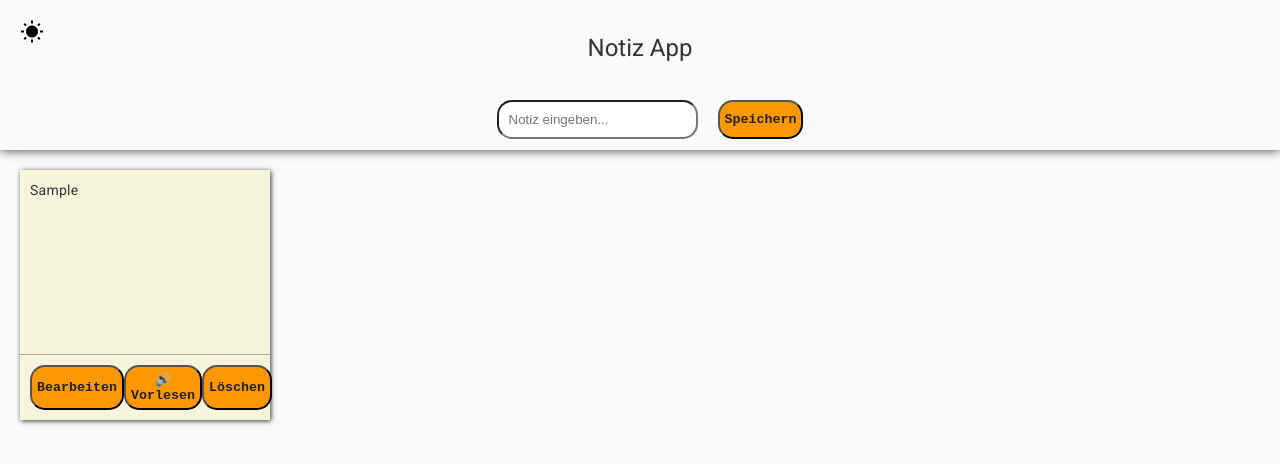
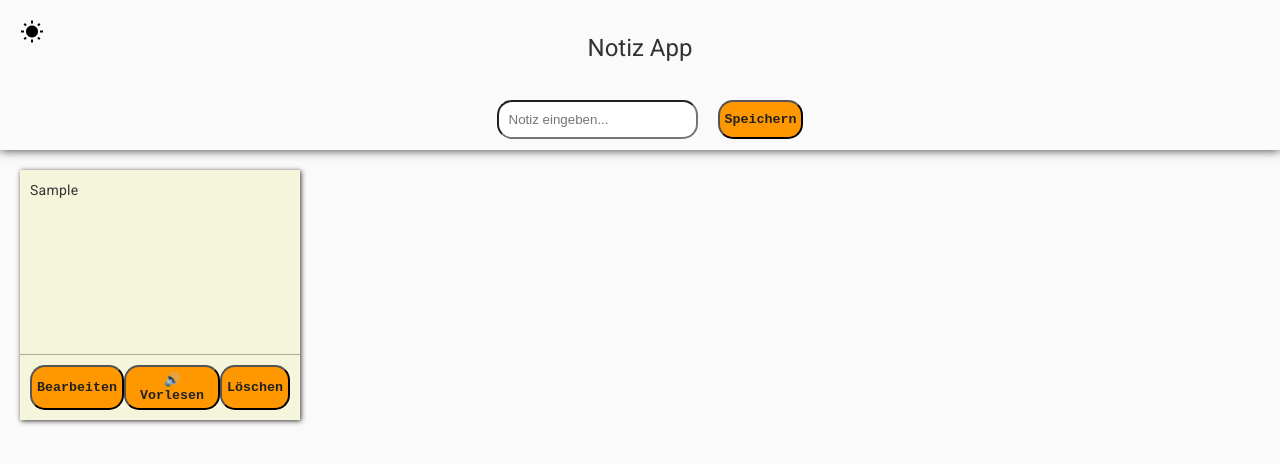
Before and after one commit to ManuelMannhold/echo-note, an Angular app in the folder notice-app/: page / in a window 1280 px wide. Both pictures are taken after typing "Sample" into the empty fields and a click on the button "Speichern". Shown: the top 464 px of the page. Built offline with nearby package versions, Linux system fonts and the light colour scheme.

Commit message:
change class name for notices

```diff
--- a/notice-app/src/app/maincontent/notices/notices.component.html
+++ b/notice-app/src/app/maincontent/notices/notices.component.html
@@ -1,6 +1,6 @@
 <div class="notices-container" id="notes">
     @for(noticedata of noticedatas.notices; track noticedata; let index = $index) {
-    <div class="notice1">
+    <div class="notice">
         <span>
             <p>{{ noticedata }}</p>
         </span>
--- a/notice-app/src/app/maincontent/notices/notices.component.scss
+++ b/notice-app/src/app/maincontent/notices/notices.component.scss
@@ -7,8 +7,8 @@
     padding: 20px;
 }
 
-.notice1 {
-    width: 250px;
+.notice {
+    width: 280px;
     height: 250px;
     box-shadow: 1px 1px 5px;
     padding: 10px;
```
